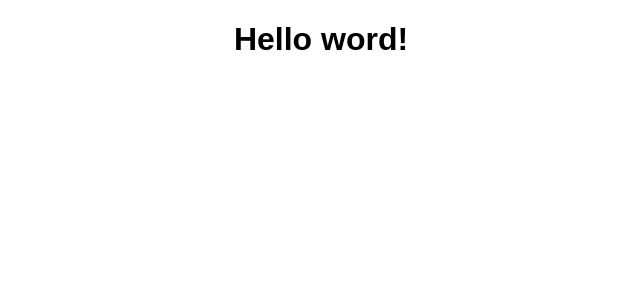
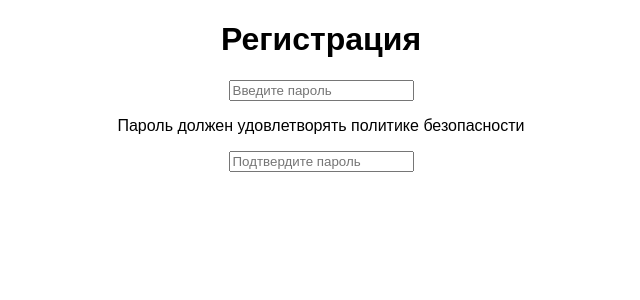
Before and after one commit to mjaffk/probation, a React (Create React App) app: page / in a window 1280 px wide. Shown: the top 300 px of the page, without its empty margins (319-959 px from the left). Built offline with nearby package versions, Linux system fonts and the light colour scheme.

Commit message:
add first input

```diff
--- a/src/App.js
+++ b/src/App.js
@@ -1,11 +1,12 @@
 import React, { Component } from 'react';
 import './App.css';
+import RegistrationForm from './components/registration-form'
 
 class App extends Component {
   render() {
     return (
       <div className="App">
-        <h1>Hello word!</h1>
+        <RegistrationForm />
       </div>
     );
   }
--- /dev/null
+++ b/src/components/registration-form/index.js
@@ -0,0 +1,37 @@
+import React, { Component } from 'react';
+
+class RegistrationForm extends Component {
+  state = {
+    password: '',
+
+  }
+
+  render() {
+    return (
+      <div>
+        <h1>Регистрация</h1>
+        <form>
+          <input type="password" value={this.state.password} required
+                 onChange={this.readPassword} placeholder="Введите пароль"
+          />
+          <p>Пароль должен удовлетворять <span>политике безопасности</span></p>
+          <input type="password" value={this.state.password} required
+                 onChange={this.handleChange} placeholder="Подтвердите пароль"
+          />
+        </form>
+      </div>
+    );
+  }
+
+  handleChange = (event) => {
+    event.preventDefault()
+    this.setState({password : event.target.value})
+  }
+
+  readPassword = (event) => {
+    event.preventDefault()
+    if (this.state.password.indexOf(event.target.value) === 0 ) event.target.className // todo: дописать проверку строки
+  }
+}
+
+export default RegistrationForm;
```
